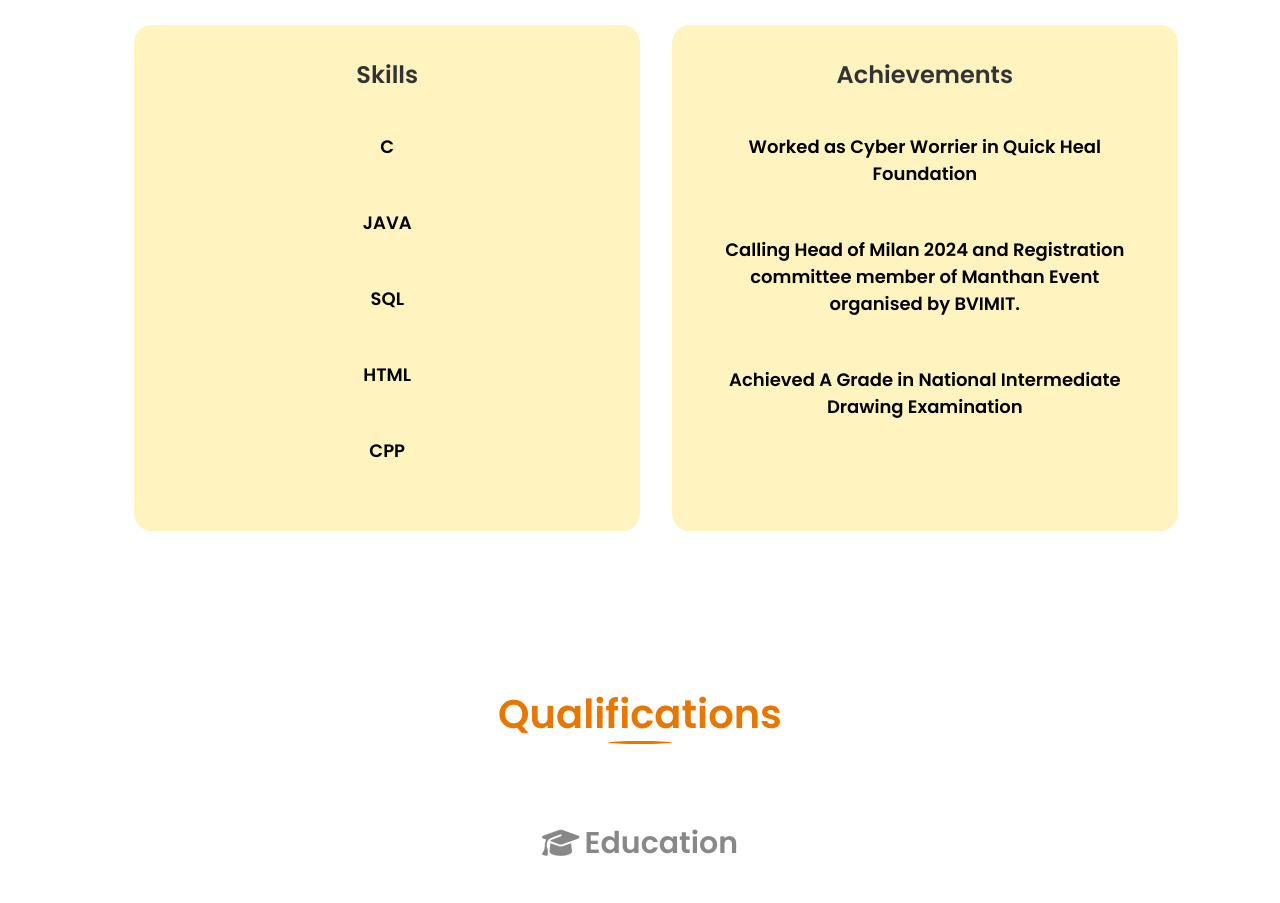
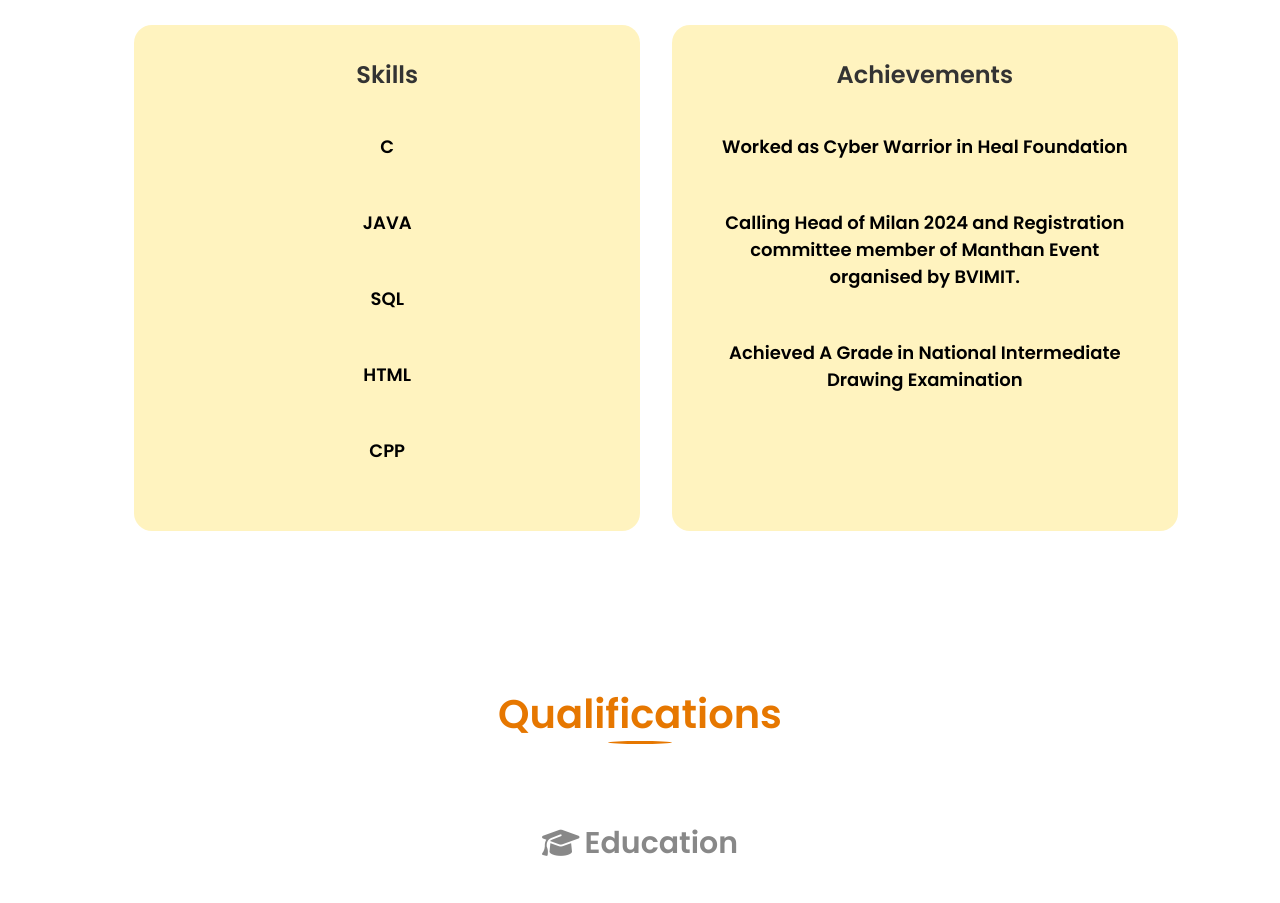
Before and after one commit to rijutatat/portfolio-web, a plain HTML site: page index.html in a window 1280 px wide. Shown: the part 1540-2443 px from the top of the page. Drawn offline with nearby package versions, Linux system fonts and the light colour scheme; some packages are replaced by stand-ins of ours; a script that the page names is missing.

Commit message:
Update index.html

```diff
--- a/index.html
+++ b/index.html
@@ -147,7 +147,7 @@
           <div class="skill-type span-col">
             <h2 class="skill-heading">Achievements</h2>
             <div class="skill-data">
-              <span class="skill-name">Worked as Cyber Worrier in Quick Heal Foundation</span>
+              <span class="skill-name">Worked as Cyber Warrior in Heal Foundation</span>
             </div>
             <div class="skill-data">
 
```
